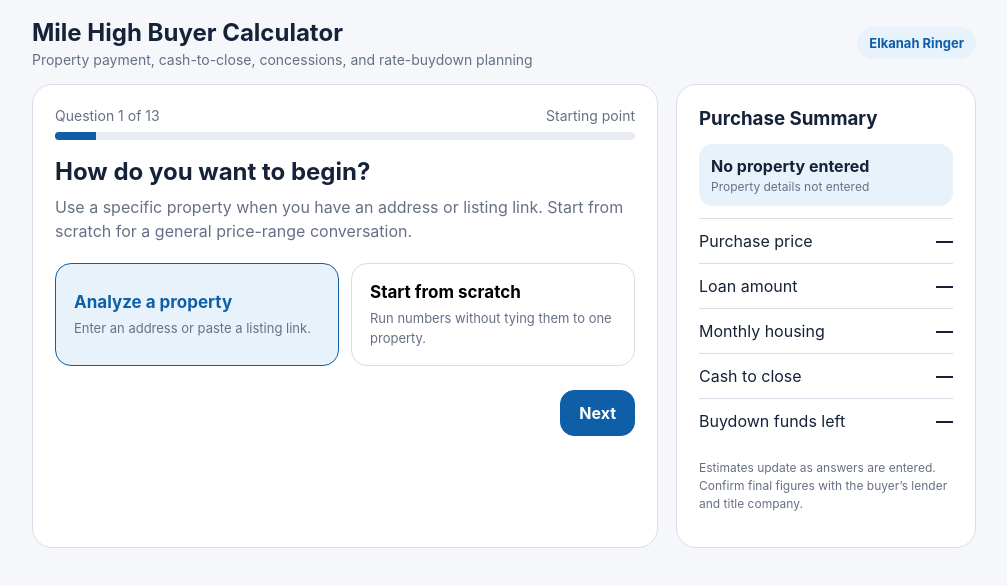
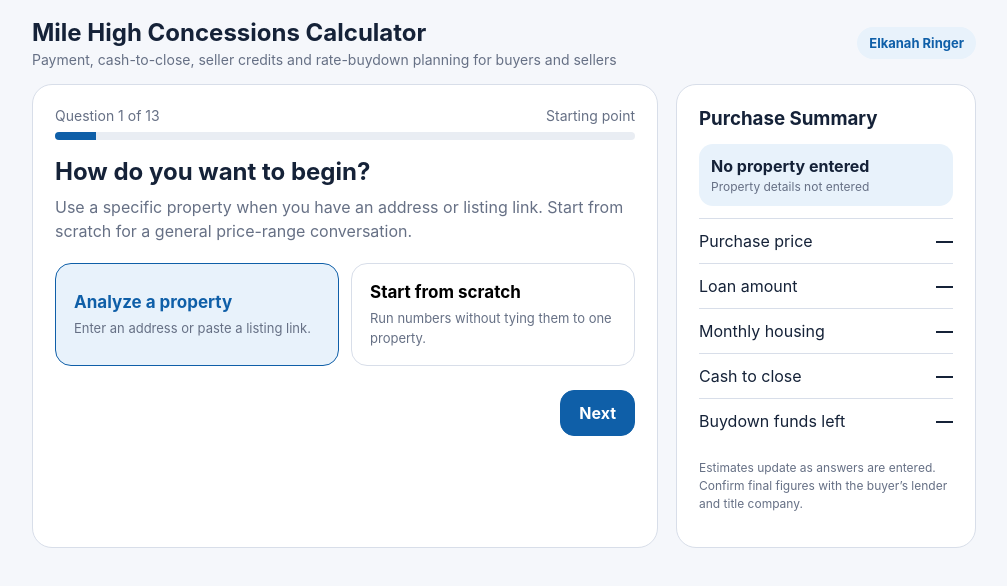
Before and after one commit to FattyEL/Buyer-Calculator, a plain HTML site: page index.html in a window 1280 px wide. Shown: the whole page, without its empty margins (136-1143 px from the left). Drawn offline with Linux system fonts and the light colour scheme.

Commit message:
Rename to Mile High Concessions Calculator for buyers and sellers
Co-Authored-By: Claude Opus 5.5 <noreply@anthropic.com>
Claude-Session: https://claude.ai/code/session_01Pjw2SYdntK7ymoZAYWX5Uf

```diff
--- a/index.html
+++ b/index.html
@@ -4,7 +4,7 @@
 <meta charset="utf-8">
 <meta name="viewport" content="width=device-width,initial-scale=1">
 <meta name="theme-color" content="#0f3d62">
-<title>Mile High Buyer Calculator</title>
+<title>Mile High Concessions Calculator</title>
 <style>
 :root{
   --bg:#f5f7fb;--card:#fff;--text:#152238;--muted:#667085;--border:#d8dee9;
@@ -126,8 +126,8 @@ gmp-place-autocomplete{display:block;width:100%;margin-top:8px}
 <div class="shell">
   <header class="header">
     <div class="brand">
-      <h1>Mile High Buyer Calculator</h1>
-      <p>Property payment, cash-to-close, concessions, and rate-buydown planning</p>
+      <h1>Mile High Concessions Calculator</h1>
+      <p>Payment, cash-to-close, seller credits and rate-buydown planning for buyers and sellers</p>
     </div>
     <span class="pill">Elkanah Ringer</span>
   </header>
```
